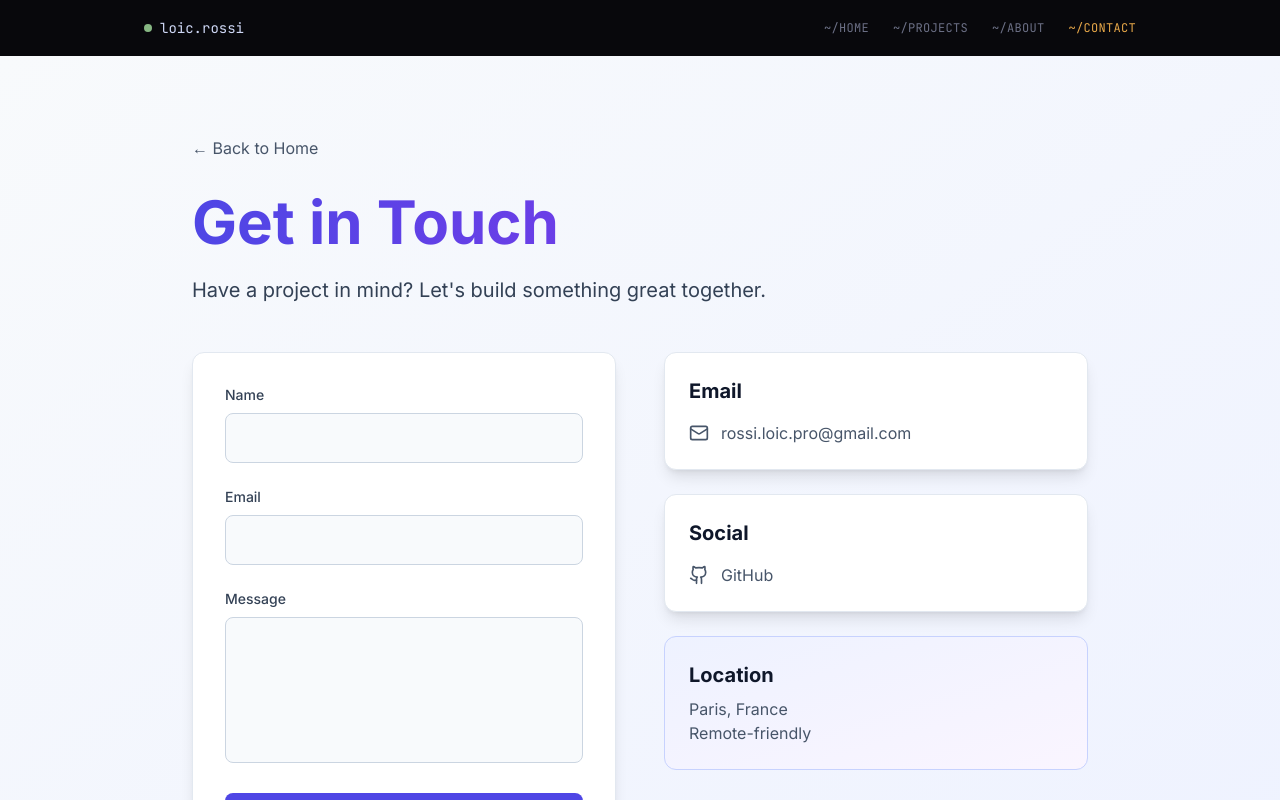
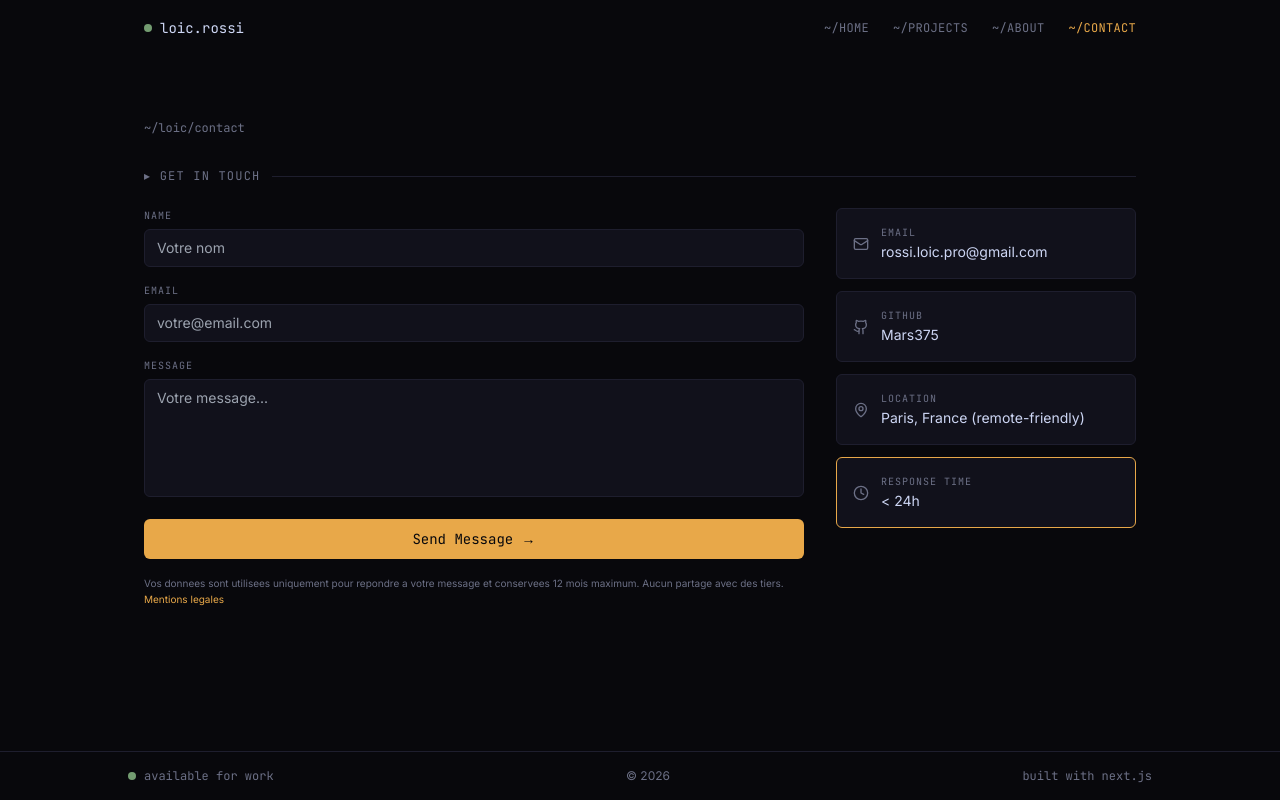
Before and after one commit to Mars375/full-stack-portfolio, a Next.js app: page /contact in a window 1280 px wide. Shown: the top 800 px of the page. Built offline with nearby package versions, Linux system fonts and the light colour scheme.

Commit message:
feat: rebuild contact page with validated form, Supabase + Resend, and RGPD notice

```diff
--- a/src/app/contact/page.tsx
+++ b/src/app/contact/page.tsx
@@ -1,155 +1,51 @@
-'use client'
+import type { Metadata } from 'next'
+import { Mail, Github, MapPin, Clock } from 'lucide-react'
+import { SectionHeader } from '@/components/SectionHeader'
+import { ContactForm } from '@/components/ContactForm'
+import { ContactInfoCard } from '@/components/ContactInfoCard'
+import { siteConfig } from '@/lib/const'
 
-import { motion } from 'framer-motion'
-import { Mail, Send, Github, Linkedin } from 'lucide-react'
-import Link from 'next/link'
-import { useState } from 'react'
+export const metadata: Metadata = {
+  title: 'Contact',
+  description: 'Contactez Loic Rossi — disponible pour des missions freelance et collaborations.',
+}
 
 export default function ContactPage() {
-  const [formData, setFormData] = useState({
-    name: '',
-    email: '',
-    message: '',
-  })
+  return (
+    <div className="max-w-5xl mx-auto px-4 py-16">
+      <p className="font-mono text-xs text-muted mb-8">~/loic/contact</p>
 
-  const handleSubmit = (e: React.FormEvent) => {
-    e.preventDefault()
-    // TODO: Integrate with Resend or similar
-    window.location.href = `mailto:rossi.loic.pro@gmail.com?subject=Contact from Portfolio: ${formData.name}&body=${encodeURIComponent(formData.message)}`
-  }
+      <SectionHeader label="GET IN TOUCH" />
 
-  return (
-    <main className="min-h-screen bg-gradient-to-br from-slate-50 to-indigo-50 dark:from-slate-950 dark:to-indigo-950">
-      <section className="container mx-auto px-4 py-20">
-        <motion.div
-          initial={{ opacity: 0, y: 20 }}
-          animate={{ opacity: 1, y: 0 }}
-          className="max-w-4xl mx-auto"
-        >
-          <Link
-            href="/"
-            className="inline-flex items-center text-slate-600 dark:text-slate-400 hover:text-indigo-600 dark:hover:text-indigo-400 mb-8 transition-colors"
-          >
-            ← Back to Home
-          </Link>
+      <div className="grid gap-8 md:grid-cols-[1fr_300px]">
+        <ContactForm />
 
-          <h1 className="text-5xl md:text-6xl font-bold mb-6 bg-clip-text text-transparent bg-gradient-to-r from-indigo-600 to-purple-600 dark:from-indigo-400 dark:to-purple-400">
-            Get in Touch
-          </h1>
-
-          <p className="text-xl text-slate-700 dark:text-slate-300 mb-12">
-            Have a project in mind? Let's build something great together.
-          </p>
-
-          <div className="grid md:grid-cols-2 gap-12">
-            {/* Contact Form */}
-            <motion.div
-              initial={{ opacity: 0, x: -20 }}
-              animate={{ opacity: 1, x: 0 }}
-              className="bg-white dark:bg-slate-900 rounded-xl p-8 shadow-lg border border-slate-200 dark:border-slate-800"
-            >
-              <form onSubmit={handleSubmit} className="space-y-6">
-                <div>
-                  <label htmlFor="name" className="block text-sm font-medium text-slate-700 dark:text-slate-300 mb-2">
-                    Name
-                  </label>
-                  <input
-                    type="text"
-                    id="name"
-                    required
-                    value={formData.name}
-                    onChange={(e) => setFormData({ ...formData, name: e.target.value })}
-                    className="w-full px-4 py-3 bg-slate-50 dark:bg-slate-800 border border-slate-300 dark:border-slate-700 rounded-lg focus:ring-2 focus:ring-indigo-600 focus:border-transparent outline-none transition-all text-slate-900 dark:text-slate-100"
-                  />
-                </div>
-
-                <div>
-                  <label htmlFor="email" className="block text-sm font-medium text-slate-700 dark:text-slate-300 mb-2">
-                    Email
-                  </label>
-                  <input
-                    type="email"
-                    id="email"
-                    required
-                    value={formData.email}
-                    onChange={(e) => setFormData({ ...formData, email: e.target.value })}
-                    className="w-full px-4 py-3 bg-slate-50 dark:bg-slate-800 border border-slate-300 dark:border-slate-700 rounded-lg focus:ring-2 focus:ring-indigo-600 focus:border-transparent outline-none transition-all text-slate-900 dark:text-slate-100"
-                  />
-                </div>
-
-                <div>
-                  <label htmlFor="message" className="block text-sm font-medium text-slate-700 dark:text-slate-300 mb-2">
-                    Message
-                  </label>
-                  <textarea
-                    id="message"
-                    required
-                    rows={5}
-                    value={formData.message}
-                    onChange={(e) => setFormData({ ...formData, message: e.target.value })}
-                    className="w-full px-4 py-3 bg-slate-50 dark:bg-slate-800 border border-slate-300 dark:border-slate-700 rounded-lg focus:ring-2 focus:ring-indigo-600 focus:border-transparent outline-none transition-all resize-none text-slate-900 dark:text-slate-100"
-                  />
-                </div>
-
-                <button
-                  type="submit"
-                  className="w-full flex items-center justify-center gap-2 px-8 py-3 bg-indigo-600 hover:bg-indigo-700 text-white rounded-lg font-medium transition-all hover:shadow-lg hover:shadow-indigo-500/25"
-                >
-                  <Send className="w-4 h-4" />
-                  Send Message
-                </button>
-              </form>
-            </motion.div>
-
-            {/* Contact Info */}
-            <motion.div
-              initial={{ opacity: 0, x: 20 }}
-              animate={{ opacity: 1, x: 0 }}
-              className="space-y-6"
-            >
-              <div className="bg-white dark:bg-slate-900 rounded-xl p-6 shadow-lg border border-slate-200 dark:border-slate-800">
-                <h3 className="text-xl font-bold mb-4 text-slate-900 dark:text-slate-100">
-                  Email
-                </h3>
-                <a
-                  href="mailto:rossi.loic.pro@gmail.com"
-                  className="flex items-center gap-3 text-slate-600 dark:text-slate-400 hover:text-indigo-600 dark:hover:text-indigo-400 transition-colors"
-                >
-                  <Mail className="w-5 h-5" />
-                  rossi.loic.pro@gmail.com
-                </a>
-              </div>
-
-              <div className="bg-white dark:bg-slate-900 rounded-xl p-6 shadow-lg border border-slate-200 dark:border-slate-800">
-                <h3 className="text-xl font-bold mb-4 text-slate-900 dark:text-slate-100">
-                  Social
-                </h3>
-                <div className="space-y-3">
-                  <a
-                    href="https://github.com/Mars375"
-                    target="_blank"
-                    rel="noopener noreferrer"
-                    className="flex items-center gap-3 text-slate-600 dark:text-slate-400 hover:text-indigo-600 dark:hover:text-indigo-400 transition-colors"
-                  >
-                    <Github className="w-5 h-5" />
-                    GitHub
-                  </a>
-                </div>
-              </div>
-
-              <div className="bg-gradient-to-br from-indigo-50 to-purple-50 dark:from-indigo-950 dark:to-purple-950 rounded-xl p-6 border border-indigo-200 dark:border-indigo-800">
-                <h3 className="text-xl font-bold mb-2 text-slate-900 dark:text-slate-100">
-                  Location
-                </h3>
-                <p className="text-slate-600 dark:text-slate-400">
-                  Paris, France<br />
-                  Remote-friendly
-                </p>
-              </div>
-            </motion.div>
-          </div>
-        </motion.div>
-      </section>
-    </main>
+        <div className="space-y-3">
+          <ContactInfoCard
+            icon={Mail}
+            label="Email"
+            value={siteConfig.email}
+            href={`mailto:${siteConfig.email}`}
+          />
+          <ContactInfoCard
+            icon={Github}
+            label="GitHub"
+            value="Mars375"
+            href={siteConfig.github}
+          />
+          <ContactInfoCard
+            icon={MapPin}
+            label="Location"
+            value="Paris, France (remote-friendly)"
+          />
+          <ContactInfoCard
+            icon={Clock}
+            label="Response Time"
+            value="< 24h"
+            accent
+          />
+        </div>
+      </div>
+    </div>
   )
 }
--- /dev/null
+++ b/src/components/ContactForm.tsx
@@ -0,0 +1,91 @@
+'use client'
+
+import { useActionState, useEffect } from 'react'
+import { toast } from 'sonner'
+import { submitContact, type ContactFormState } from '@/app/actions/contact'
+import Link from 'next/link'
+
+const initialState: ContactFormState = { success: false }
+
+export function ContactForm() {
+  const [state, formAction, pending] = useActionState(submitContact, initialState)
+
+  useEffect(() => {
+    if (state.success) {
+      toast.success('Message envoye ! Je vous repondrai sous 24h.')
+    } else if (state.error) {
+      toast.error(state.error)
+    }
+  }, [state])
+
+  return (
+    <form action={formAction} className="space-y-4">
+      <div>
+        <label htmlFor="name" className="block font-mono text-[10px] uppercase tracking-widest text-muted mb-1.5">
+          NAME
+        </label>
+        <input
+          id="name"
+          name="name"
+          type="text"
+          required
+          className="w-full bg-surface border border-border rounded-md px-3 py-2 text-sm text-text placeholder:text-muted/50 focus:outline-none focus:border-accent transition-colors"
+          placeholder="Votre nom"
+        />
+        {state.fieldErrors?.name && (
+          <p className="text-error text-xs mt-1">{state.fieldErrors.name}</p>
+        )}
+      </div>
+
+      <div>
+        <label htmlFor="email" className="block font-mono text-[10px] uppercase tracking-widest text-muted mb-1.5">
+          EMAIL
+        </label>
+        <input
+          id="email"
+          name="email"
+          type="email"
+          required
+          className="w-full bg-surface border border-border rounded-md px-3 py-2 text-sm text-text placeholder:text-muted/50 focus:outline-none focus:border-accent transition-colors"
+          placeholder="votre@email.com"
+        />
+        {state.fieldErrors?.email && (
+          <p className="text-error text-xs mt-1">{state.fieldErrors.email}</p>
+        )}
+      </div>
+
+      <div>
+        <label htmlFor="message" className="block font-mono text-[10px] uppercase tracking-widest text-muted mb-1.5">
+          MESSAGE
+        </label>
+        <textarea
+          id="message"
+          name="message"
+          required
+          rows={5}
+          className="w-full bg-surface border border-border rounded-md px-3 py-2 text-sm text-text placeholder:text-muted/50 focus:outline-none focus:border-accent transition-colors resize-none"
+          placeholder="Votre message..."
+        />
+        {state.fieldErrors?.message && (
+          <p className="text-error text-xs mt-1">{state.fieldErrors.message}</p>
+        )}
+      </div>
+
+      <button
+        type="submit"
+        disabled={pending}
+        className="w-full px-5 py-2.5 bg-accent text-bg font-mono text-sm rounded-md hover:brightness-110 transition-all disabled:opacity-50 disabled:cursor-not-allowed"
+      >
+        {pending ? 'Envoi...' : 'Send Message →'}
+      </button>
+
+      <p className="text-[10px] text-muted leading-relaxed">
+        Vos donnees sont utilisees uniquement pour repondre a votre message et conservees 12 mois maximum.
+        Aucun partage avec des tiers.{' '}
+        <Link href="/legal" className="text-accent hover:underline">
+          Mentions legales
+        </Link>
+      </p>
+    </form>
+  )
+}
```
